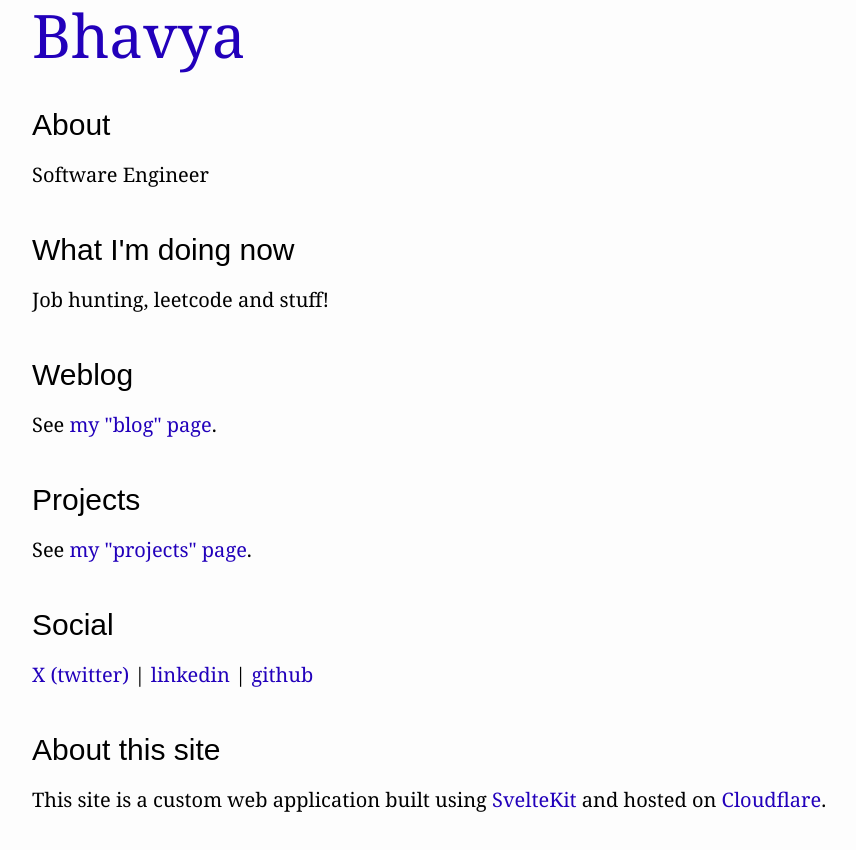
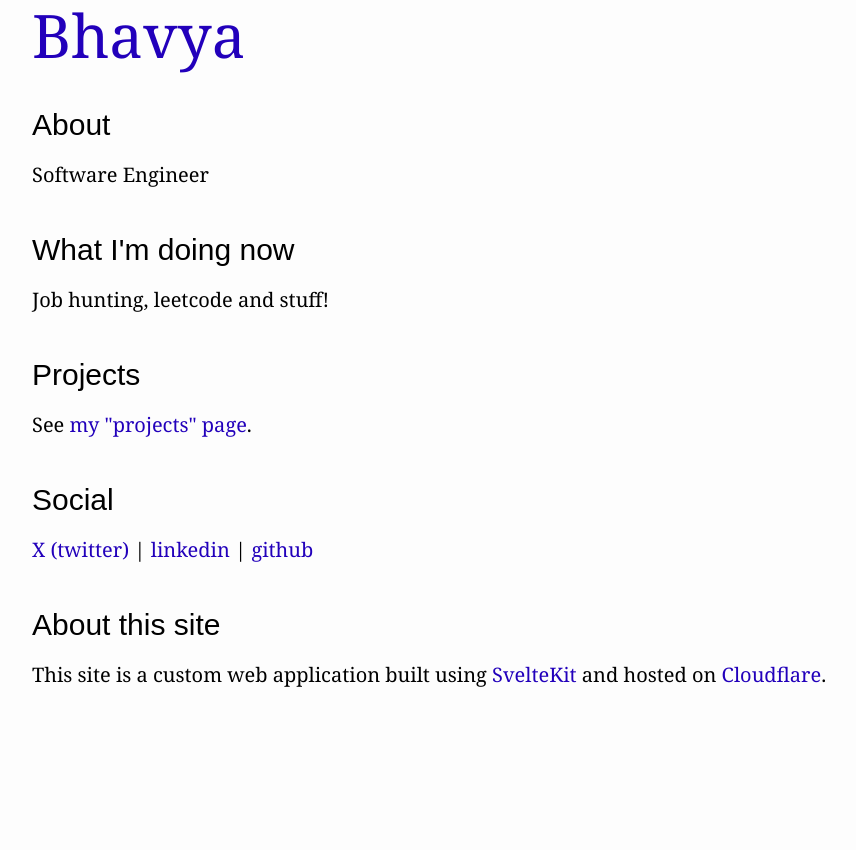
Before and after one commit to bhavyagada/website, a SvelteKit app: page / in a window 1280 px wide. Shown: the top 850 px of the page, without its empty margins (208-1064 px from the left). After the commit the page ends 800 px from the top, so only its background shows below. Built offline with nearby package versions, Linux system fonts and the light colour scheme.

Commit message:
remove blog for now

```diff
--- a/src/routes/(main)/+page.svelte
+++ b/src/routes/(main)/+page.svelte
@@ -12,8 +12,6 @@
     <p>Software Engineer</p>
     <h2>What I'm doing now</h2>
     <p>Job hunting, leetcode and stuff!</p>
-    <h2>Weblog</h2>
-    <p>See <a href="/blog">my "blog" page</a>.</p>
     <h2>Projects</h2>
     <p>See <a href="/projects">my "projects" page</a>.</p>
     <h2>Social</h2>
```
